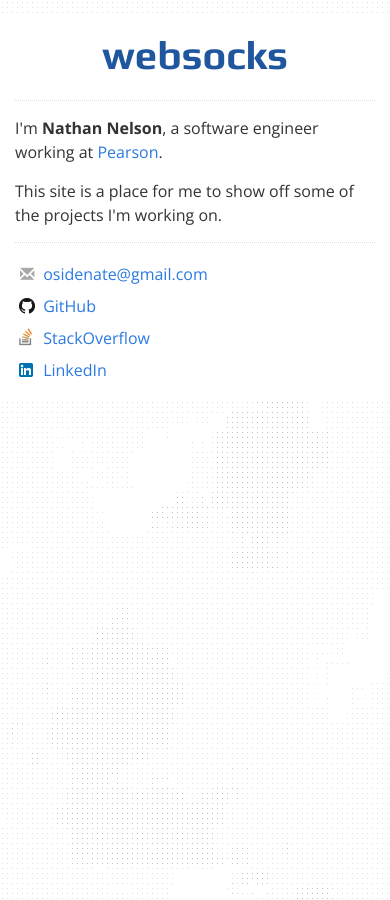
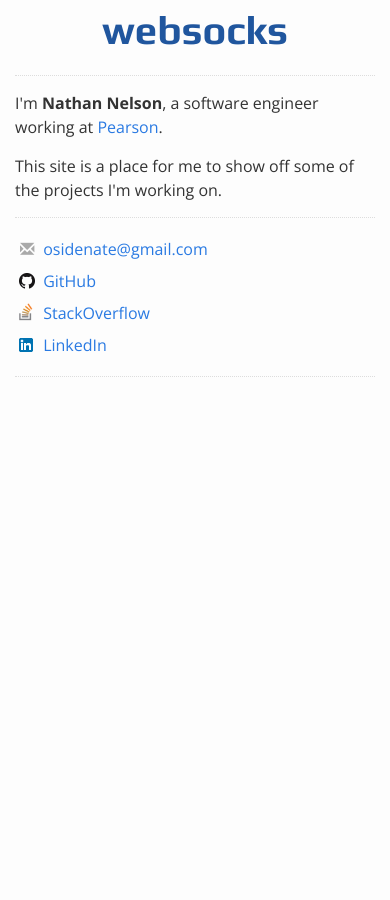
Before and after one commit to osidenate/websocks.net, a Jekyll site: the page built from index.html, in a window 390 px wide. Built offline with Jekyll 4.4.1, drawn with Linux system fonts in a browser that asks for light colours; nearby versions of some CDN libraries; library files that are not in the unit come from our copies.

Commit message:
Styling updates for mobile devices

```diff
--- a/_includes/nav.html
+++ b/_includes/nav.html
@@ -31,3 +31,4 @@
         </a>
     </li>
 </ul>
+<hr class="visible-xs-block">
--- a/_sass/_home.scss
+++ b/_sass/_home.scss
@@ -2,7 +2,12 @@
   margin-left: 0;
   list-style-type: none;
 
-  .panel-body .btn {
+  .btn-check-it-out {
     float: right;
+    color: #2a7ae2;
+  }
+
+  .btn-check-it-out:hover {
+    color: #333;
   }
 }
--- a/_sass/_layout.scss
+++ b/_sass/_layout.scss
@@ -1,3 +1,4 @@
+@media (min-width: 768px) {
   html {
     background: url('../img/dots.png') repeat;
   }
@@ -7,3 +8,4 @@
     padding-top: 10px;
     background: #fff;
   }
+}
--- a/index.html
+++ b/index.html
@@ -12,7 +12,7 @@
         <div class="panel-body">
             <p>{{ project.brief }}</p>
             <a href="{{ project.url }}">
-                <button class="btn btn-default">Check it out »</button>
+                <button class="btn btn-default btn-check-it-out">Check it out »</button>
             </a>
         </div>
     </li>
```
Lines whose indentation alone changed are shown as unchanged.
